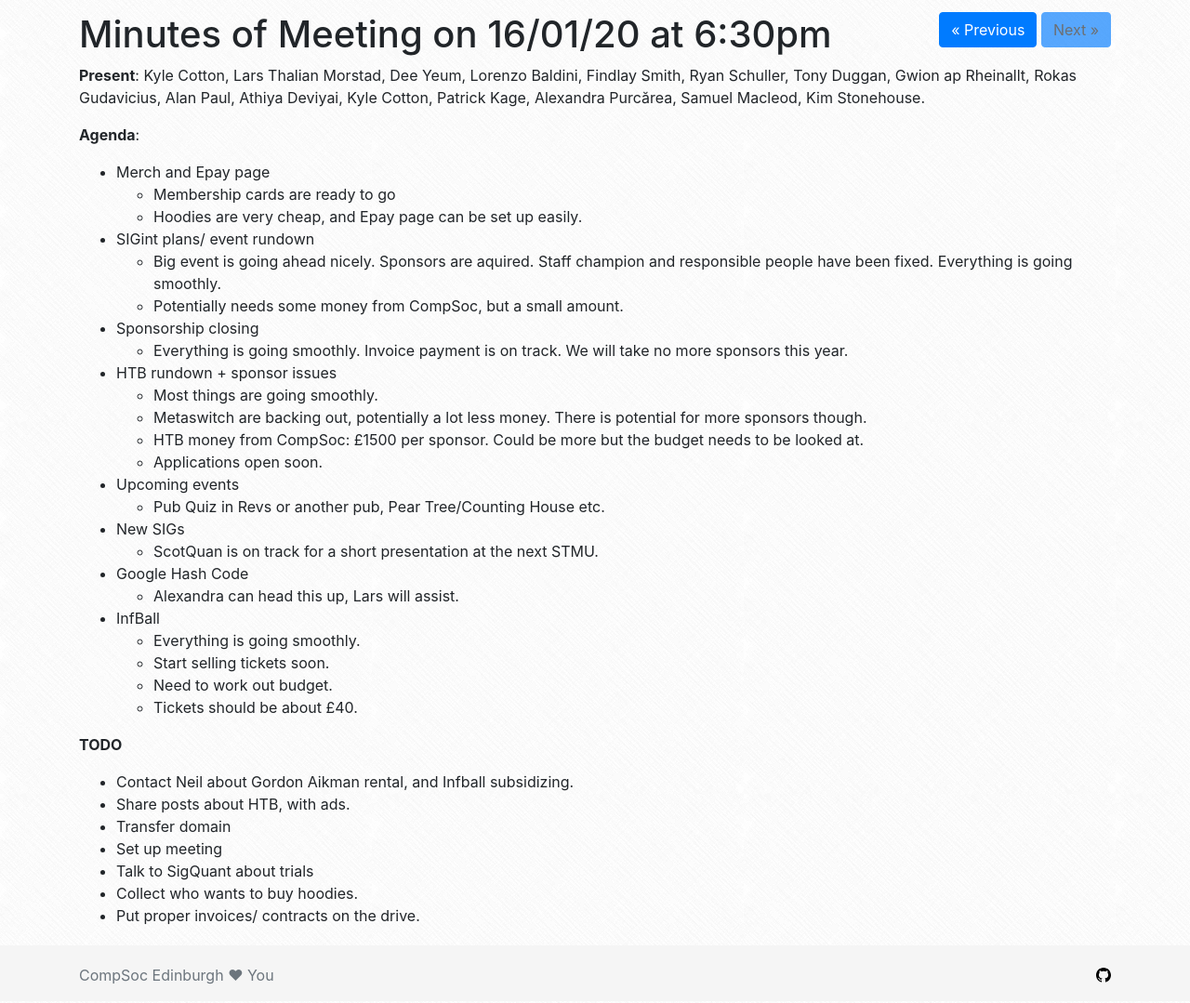
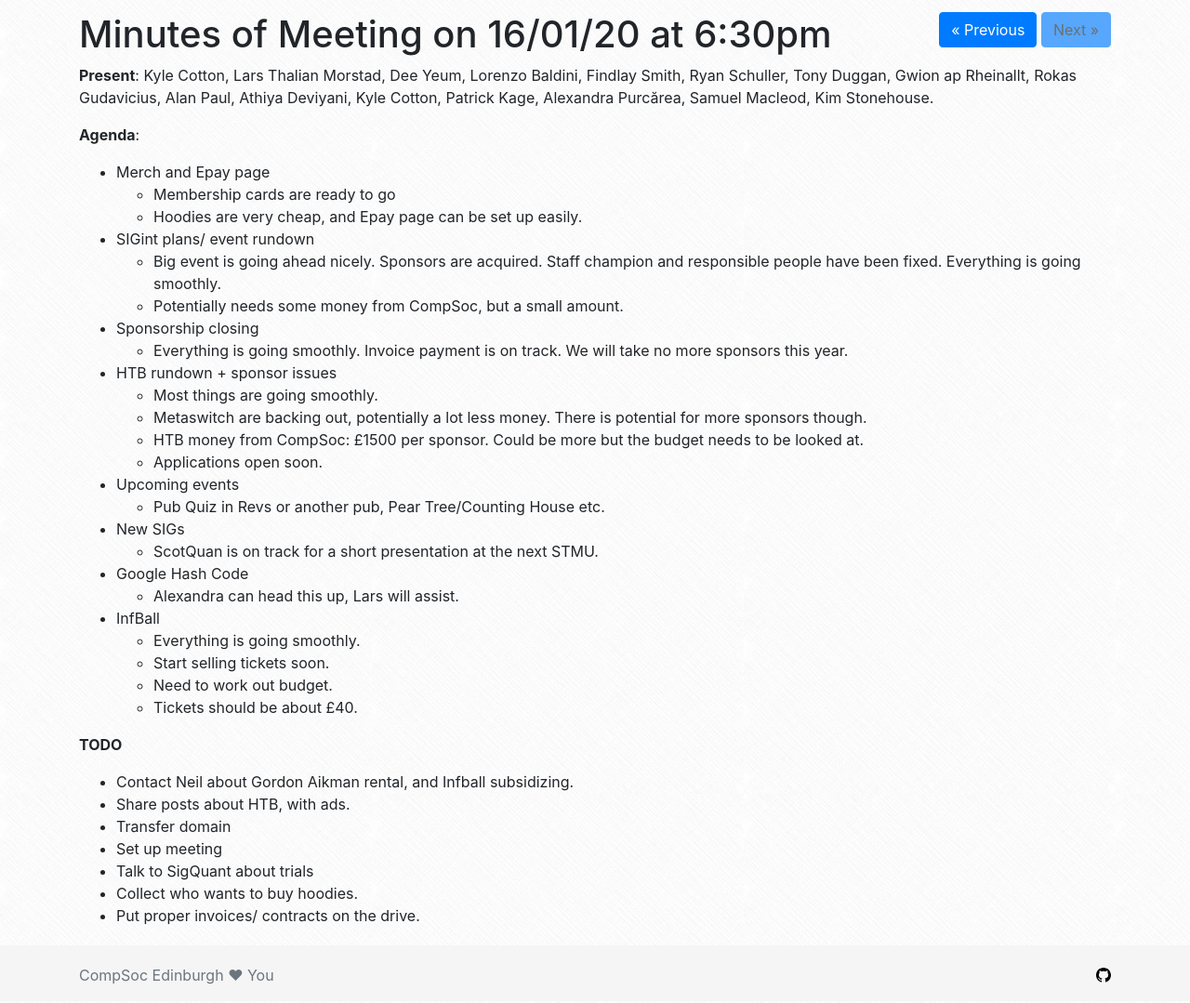
Before and after one commit to compsoc-edinburgh/website, a Jekyll site: the page built from _minutes/2020-01-16.md, in a window 1280 px wide. Shown: the part 346-1425 px from the top of the page at 93% size. Built offline with Jekyll 4.4.1, drawn with Linux system fonts in a browser that asks for light colours; nearby versions of some CDN libraries.

Commit message:
Fix typos in 2020-01-16

```diff
--- a/_minutes/2020-01-16.md
+++ b/_minutes/2020-01-16.md
@@ -3,14 +3,14 @@
 ---
 
 **Present**:
-Kyle Cotton, Lars Thalian Morstad, Dee Yeum, Lorenzo Baldini, Findlay Smith, Ryan Schuller, Tony Duggan, Gwion ap Rheinallt, Rokas Gudavicius, Alan Paul, Athiya Deviyai, Kyle Cotton, Patrick Kage, Alexandra Purcărea, Samuel Macleod, Kim Stonehouse.
+Kyle Cotton, Lars Thalian Morstad, Dee Yeum, Lorenzo Baldini, Findlay Smith, Ryan Schuller, Tony Duggan, Gwion ap Rheinallt, Rokas Gudavicius, Alan Paul, Athiya Deviyani, Kyle Cotton, Patrick Kage, Alexandra Purcărea, Samuel Macleod, Kim Stonehouse.
 
 **Agenda**:
 * Merch and Epay page
 	* Membership cards are ready to go
 	* Hoodies are very cheap, and Epay page can be set up easily.
 * SIGint plans/ event rundown
-	* Big event is going ahead nicely. Sponsors are aquired. Staff champion and responsible people have been fixed. Everything is going smoothly.
+	* Big event is going ahead nicely. Sponsors are acquired. Staff champion and responsible people have been fixed. Everything is going smoothly.
 	* Potentially needs some money from CompSoc, but a small amount.
 * Sponsorship closing
 	* Everything is going smoothly. Invoice payment is on track. We will take no more sponsors this year.
```
